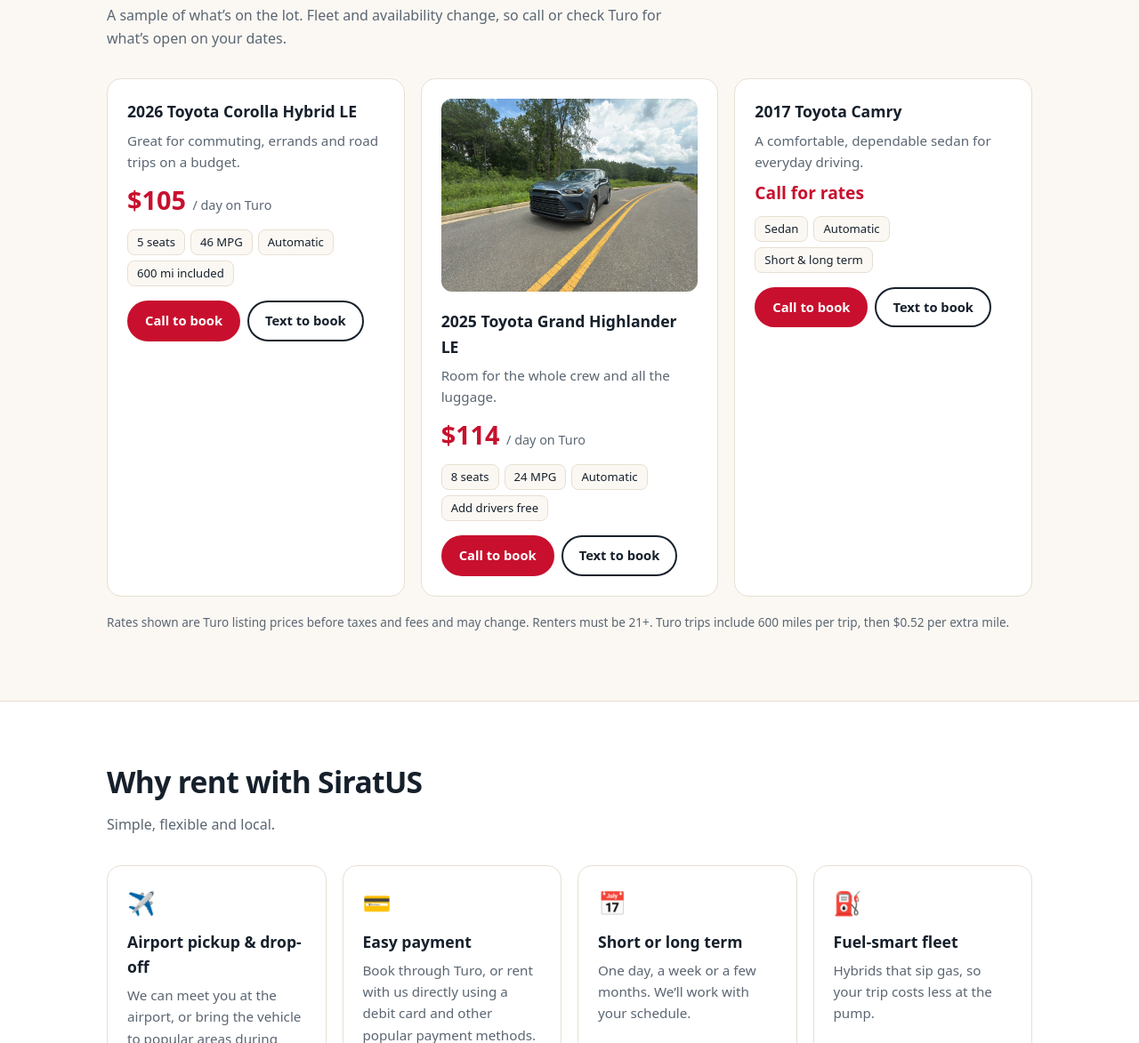
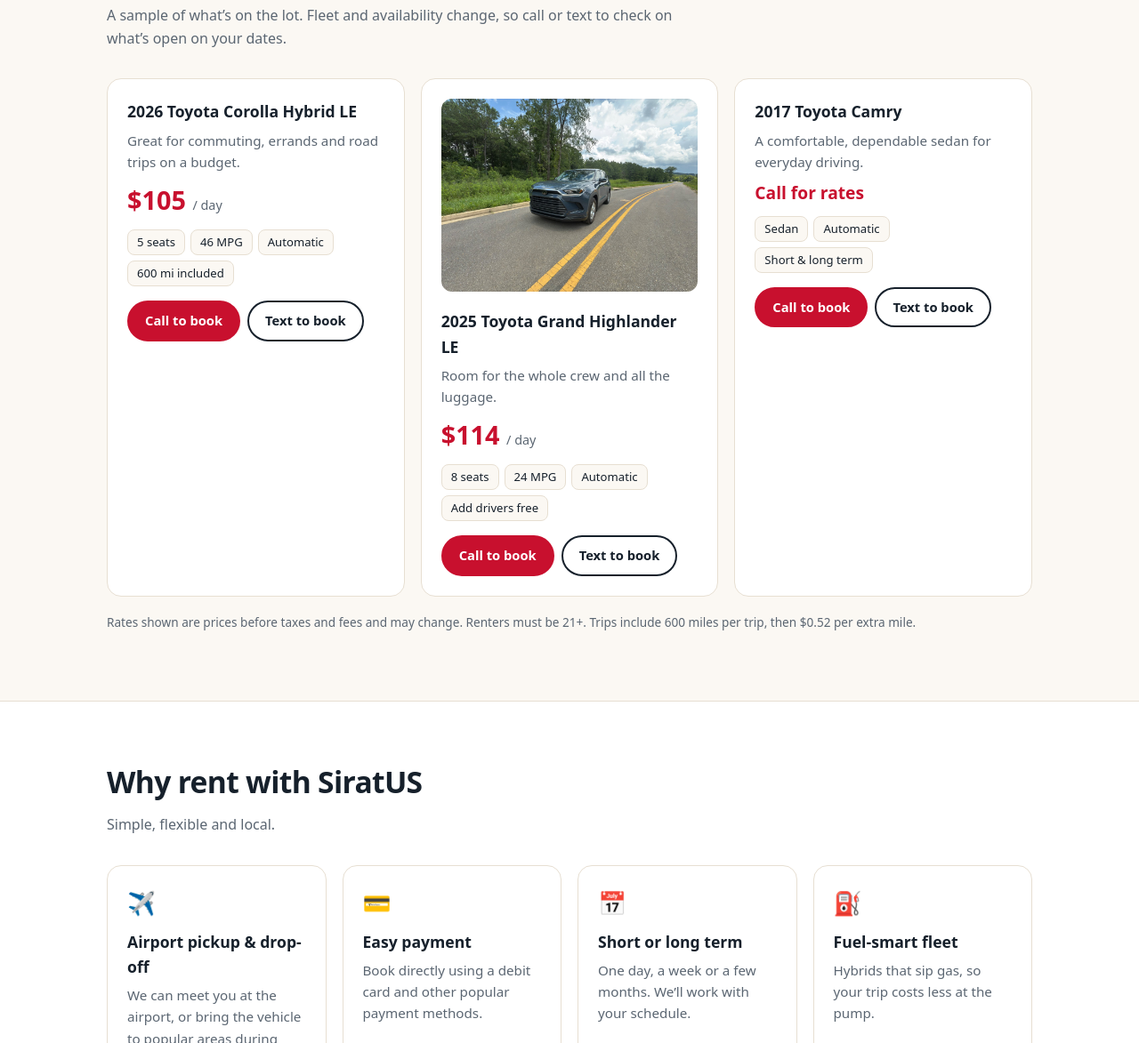
Before and after one commit to sndiayeaci/SiratUSRental, a plain HTML site: page index.html in a window 1280 px wide. Shown: the part 707-1880 px from the top of the page at 89% size. Drawn offline with Linux system fonts and the light colour scheme.

Commit message:
index.html

```diff
--- a/index.html
+++ b/index.html
@@ -67,12 +67,12 @@ footer{padding:28px 0;color:var(--muted);font-size:.85rem;border-top:1px solid v
 
 <section id="cars"><div class="wrap">
 <h2>Our vehicles</h2>
-<p class="sub">A sample of what’s on the lot. Fleet and availability change, so call or check Turo for what’s open on your dates.</p>
+<p class="sub">A sample of what’s on the lot. Fleet and availability change, so call or text to check on what’s open on your dates.</p>
 <div class="grid">
 <article class="card car">
 <img src="images/corolla.jpg" alt="2026 Toyota Corolla Hybrid LE" onerror="this.style.display='none'" style="width:100%;border-radius:12px;margin-bottom:12px">
 <h3>2026 Toyota Corolla Hybrid LE</h3><p>Great for commuting, errands and road trips on a budget.</p>
-<div class="price">$105 <small>/ day on Turo</small></div>
+<div class="price">$105 <small>/ day </small></div>
 <ul class="specs"><li>5 seats</li><li>46 MPG</li><li>Automatic</li><li>600 mi included</li></ul>
 <div style="display:flex;gap:8px;flex-wrap:wrap">
 <a class="btn" href="tel:+12052618427">Call to book</a>
@@ -82,7 +82,7 @@ footer{padding:28px 0;color:var(--muted);font-size:.85rem;border-top:1px solid v
 <article class="card car">
 <img src="images/grdhigh.jpg" alt="2025 Toyota Grand Highlander LE" onerror="this.style.display='none'" style="width:100%;border-radius:12px;margin-bottom:12px">
 <h3>2025 Toyota Grand Highlander LE</h3><p>Room for the whole crew and all the luggage.</p>
-<div class="price">$114 <small>/ day on Turo</small></div>
+<div class="price">$114 <small>/ day </small></div>
 <ul class="specs"><li>8 seats</li><li>24 MPG</li><li>Automatic</li><li>Add drivers free</li></ul>
 <div style="display:flex;gap:8px;flex-wrap:wrap">
 <a class="btn" href="tel:+12052618427">Call to book</a>
@@ -100,7 +100,7 @@ footer{padding:28px 0;color:var(--muted);font-size:.85rem;border-top:1px solid v
 </div>
 </article>
 </div>
-<p class="note">Rates shown are Turo listing prices before taxes and fees and may change. Renters must be 21+. Turo trips include 600 miles per trip, then $0.52 per extra mile.</p>
+<p class="note">Rates shown are prices before taxes and fees and may change. Renters must be 21+. Trips include 600 miles per trip, then $0.52 per extra mile.</p>
 </div></section>
 
 <section id="why" class="alt"><div class="wrap">
@@ -108,14 +108,14 @@ footer{padding:28px 0;color:var(--muted);font-size:.85rem;border-top:1px solid v
 <p class="sub">Simple, flexible and local.</p>
 <div class="grid">
 <div class="card"><div class="icon">✈️</div><h3>Airport pickup &amp; drop-off</h3><p>We can meet you at the airport, or bring the vehicle to popular areas during daytime hours.</p></div>
-<div class="card"><div class="icon">💳</div><h3>Easy payment</h3><p>Book through Turo, or rent with us directly using a debit card and other popular payment methods.</p></div>
+<div class="card"><div class="icon">💳</div><h3>Easy payment</h3><p>Book directly using a debit card and other popular payment methods.</p></div>
 <div class="card"><div class="icon">📅</div><h3>Short or long term</h3><p>One day, a week or a few months. We’ll work with your schedule.</p></div>
 <div class="card"><div class="icon">⛽</div><h3>Fuel-smart fleet</h3><p>Hybrids that sip gas, so your trip costs less at the pump.</p></div>
 </div></div></section>
 
 <section id="reviews"><div class="wrap">
 <h2>What renters say</h2>
-<p class="sub">Feedback from guests on Turo, where we hold a perfect 5.0 rating.</p>
+<p class="sub">Feedback from guests and on Turo, where we hold a perfect 5.0 rating.</p>
 <div class="grid">
 <div class="card"><div class="stars">★★★★★</div><p>Guests describe the car as clean, reliable and great on gas, and call the whole experience a 10 out of 10.</p></div>
 <div class="card"><div class="stars">★★★★★</div><p>Renters praise the communication and say they plan to rent again.</p></div>
```
